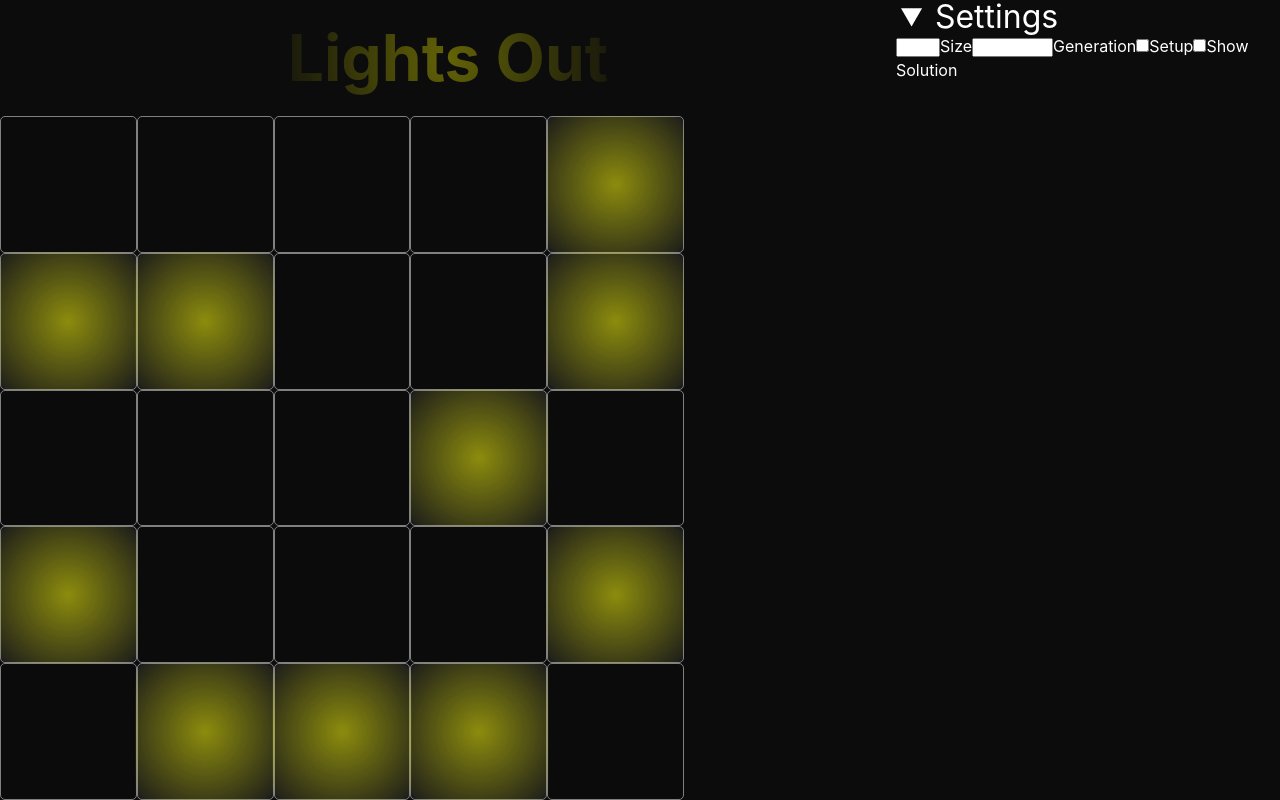
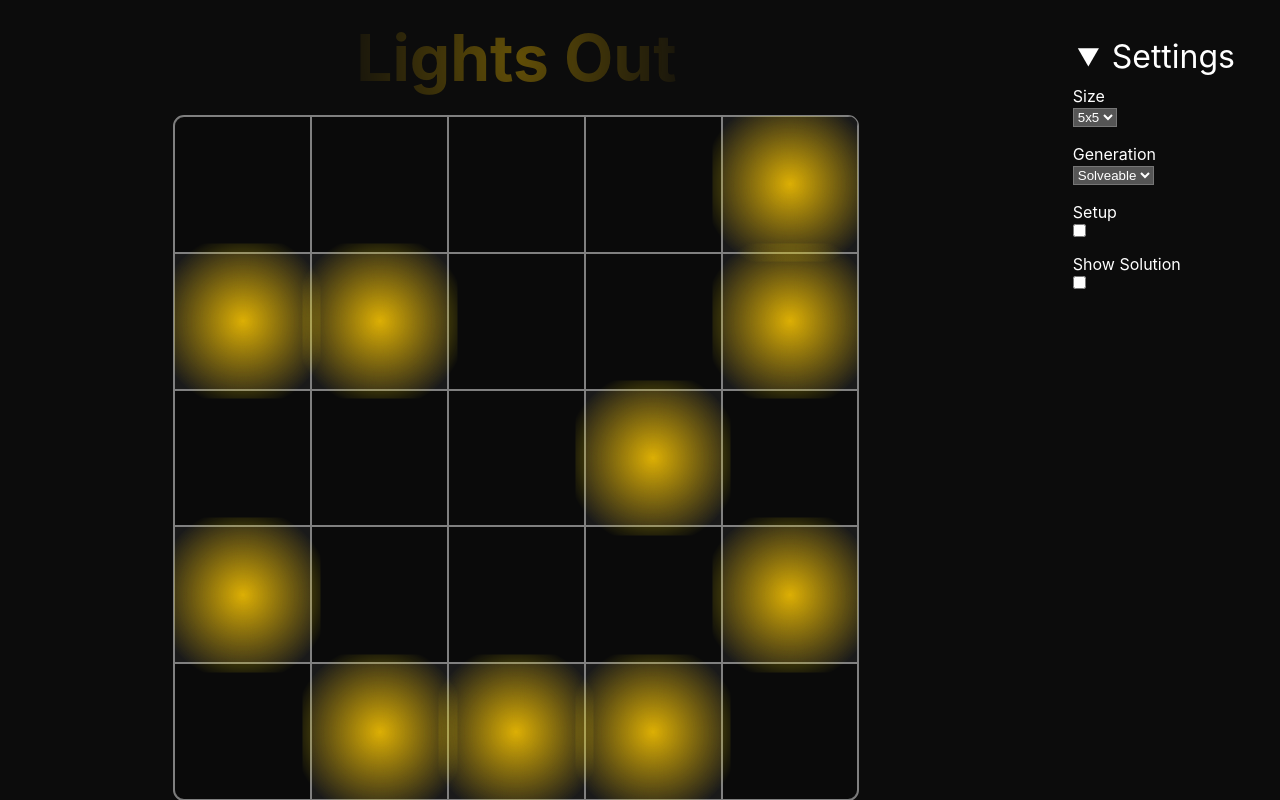
Before and after one commit to AndrewLester/lights, a React (Vite) app: page / in a window 1280 px wide. Built offline with nearby package versions, Linux system fonts and the light colour scheme.

Commit message:
Finish game

```diff
--- a/src/App.tsx
+++ b/src/App.tsx
@@ -23,7 +23,7 @@ function App() {
         const newState = toggleLight(game, index, !creating);
         setGame(newState);
 
-        if (newState.off && !creating && generationType !== "off") {
+        if (newState.off && !creating) {
             setTimeout(() => alert("You did it!"), 500);
         }
     };
@@ -42,15 +42,17 @@ function App() {
 
     return (
         <main className={styles.main}>
-            <h1>Lights Out</h1>
+            <h1
+                className={game.off ? styles.solved : ""}
+                onClick={() => game.off && generate()}
+            >
+                Lights Out
+            </h1>
             <aside className={styles.settings}>
-                <details open={!asideHide}>
-                    <summary className={styles.summary}>
-                        Settings{" "}
-                        {game.off && generationType !== "off" && (
-                            <button onClick={generate}>Restart</button>
-                        )}
-                    </summary>
+                <details open={!asideHide} className={styles.details}>
+                    <summary className={styles.summary}>Settings</summary>
+                    {game.off && <button onClick={generate}>Restart</button>}
+                    <label htmlFor="size">Size</label>
                     <select
                         id="size"
                         value={size.toString()}
@@ -62,7 +64,7 @@ function App() {
                         <option value="6">6x6</option>
                         <option value="7">7x7</option>
                     </select>
-                    <label htmlFor="size">Size</label>
+                    <label htmlFor="generation-type">Generation</label>
                     <select
                         id="generation-type"
                         value={generationType}
@@ -72,23 +74,21 @@ function App() {
                     >
                         <option value="solveable">Solveable</option>
                         <option value="random">Random</option>
-                        <option value="off">Off</option>
                     </select>
-                    <label htmlFor="generation-type">Generation</label>
+                    <label htmlFor="creating">Setup</label>
                     <input
                         type="checkbox"
                         checked={creating}
                         id="creating"
                         onChange={(e) => setCreating(e.target.checked)}
                     />
-                    <label htmlFor="creating">Setup</label>
+                    <label htmlFor="show-solution">Show Solution</label>
                     <input
                         type="checkbox"
                         checked={showSolution}
                         id="show-solution"
                         onChange={handleShowSolution}
                     />
-                    <label htmlFor="show-solution">Show Solution</label>
                 </details>
             </aside>
             <div
--- a/src/components/LightSquare/styles.module.css
+++ b/src/components/LightSquare/styles.module.css
@@ -6,7 +6,7 @@
     border: 1px solid gray;
     appearance: none;
     cursor: pointer;
-    border-radius: 5px;
+    /* border-radius: 5px; */
     transition: all 200ms ease;
     -webkit-tap-highlight-color: transparent;
 }
@@ -21,15 +21,19 @@
     z-index: 10;
     top: 50%;
     left: 50%;
-    height: 102%;
-    width: 103%;
+    height: 115%;
+    width: 115%;
     border-radius: 10%;
     aspect-ratio: 1 / 1;
     transform: translate(-50%, -50%);
-    background: radial-gradient(circle at center, yellow 0, rgba(0 0 0 / 0%));
+    background: radial-gradient(
+        circle at center,
+        rgb(255, 225, 0) 0,
+        rgba(0 0 0 / 0%) 80%
+    );
     transition: all 250ms cubic-bezier(0.78, 0.12, 0.04, 1.24);
     pointer-events: none;
-    opacity: 0.5;
+    opacity: 0.85;
     mix-blend-mode: hard-light;
 }
 
@@ -47,7 +51,7 @@
     top: 50%;
     left: 50%;
     transform: translate(-50%, -50%);
-    color: red;
+    color: rgba(0, 202, 202, 0.818);
     font-size: clamp(3rem, 5vw, 5rem);
     z-index: 2;
     font-family: monospace;
--- a/src/index.css
+++ b/src/index.css
@@ -29,3 +29,11 @@ a {
 a:hover {
     color: #535bf2;
 }
+
+select {
+    background-color: rgb(85, 85, 85);
+}
+
+button {
+    background-color: rgb(85, 85, 85);
+}
--- a/src/model/game.ts
+++ b/src/model/game.ts
@@ -12,7 +12,7 @@ const directions = {
 type Light = boolean;
 type ModeledLight = 0 | 1;
 
-export type GenerationType = "random" | "solveable" | "off";
+export type GenerationType = "random" | "solveable";
 
 /**
  * Class storing game state and helper methods
@@ -121,10 +121,7 @@ if (import.meta.vitest) {
  * @param size number light array size
  * @returns GameState the game state
  */
-export const createGame = (
-    size: number,
-    generation: GenerationType = "off"
-) => {
+export const createGame = (size: number, generation: GenerationType) => {
     const random = generation === "random";
     const lights: boolean[][] = [];
     for (let i = 0; i < size; i++) {
@@ -157,10 +154,6 @@ export const createGame = (
 if (import.meta.vitest) {
     const { it, expect, describe } = import.meta.vitest;
     describe("createGame", () => {
-        it("creates all off array", () => {
-            const game = createGame(5);
-            expect(game.lights.flat().every((val) => val)).toBe(false);
-        });
         it("creates random array", () => {
             // Checks to see if a 5x5 game has some squares on. If it doesn't 20 times fail
             for (let i = 0; i < 20; i++) {
--- a/src/styles.module.css
+++ b/src/styles.module.css
@@ -1,36 +1,50 @@
 .main {
+    position: relative;
     display: grid;
     grid-template-areas:
         "header aside"
         "lights aside";
-    grid-template-columns: 70% minmax(200px, 30%);
+    grid-template-columns: 1fr auto;
     grid-template-rows: min-content auto;
     align-items: flex-start;
     width: 100vw;
     height: 100vh;
-    overflow: hidden;
 }
 
 .main > h1 {
     grid-area: header;
     margin: 10px 5px;
     text-align: center;
-    color: yellow;
     font-size: 4rem;
     background-clip: text;
     -webkit-background-clip: text;
     color: transparent;
     background-image: radial-gradient(
         closest-side circle at center,
-        yellow 0,
+        #ffc900 0,
         rgba(0 0 0 / 0%) 400%
     );
     line-height: 1.5;
+    transition: background-image 200ms ease;
     animation: flicker 10s linear infinite;
+}
+
+h1.solved {
+    background-image: linear-gradient(
+        0.25turn,
+        rgba(0 0 0 / 0%) 0,
+        #ffc900 50%,
+        rgba(0 0 0 / 0%) 100%
+    );
+    background-size: 200%;
+    animation: move 4s infinite linear both;
+    cursor: pointer;
 }
 
 .settings {
     grid-area: aside;
+    align-items: stretch;
+    padding: 40px;
 }
 
 .summary {
@@ -39,22 +53,56 @@
     cursor: pointer;
 }
 
+.details {
+    transition: all 300ms ease;
+    transform-origin: top right;
+    transform: rotate(-90deg);
+}
+
+.details[open] {
+    transform: none;
+}
+
+.details > *:not(summary) {
+    display: block;
+}
+
+.details > summary::marker {
+    position: relative;
+    transform: rotate(90deg);
+}
+
+.details > label {
+    margin-top: 15px;
+}
+
 .grid {
+    position: relative;
+    top: 50%;
+    left: 50%;
     display: grid;
     grid-template-columns: repeat(var(--size), 1fr);
     grid-template-rows: repeat(var(--size), 1fr);
     max-width: 100%;
     max-height: 100%;
+    transform: translate(-50%, -50%);
     aspect-ratio: 1 / 1;
     grid-area: lights;
     overflow: hidden;
+    border-radius: 10px;
+    outline: 2px solid gray;
+    outline-offset: -1px;
 }
 
 @media (max-width: 800px) {
     .main {
-        grid-template-areas: "header" "aside" "lights";
+        grid-template-areas: "header" "lights" "aside";
         grid-template-columns: 1fr;
-        grid-template-rows: min-content min-content auto;
+        grid-template-rows: min-content calc(100vh - 116px) auto;
+    }
+
+    .details {
+        transform: none;
     }
 }
 
@@ -74,3 +122,12 @@
         opacity: 1;
     }
 }
+
+@keyframes move {
+    from {
+        background-position-x: 0%;
+    }
+    to {
+        background-position-x: 200%;
+    }
+}
```
